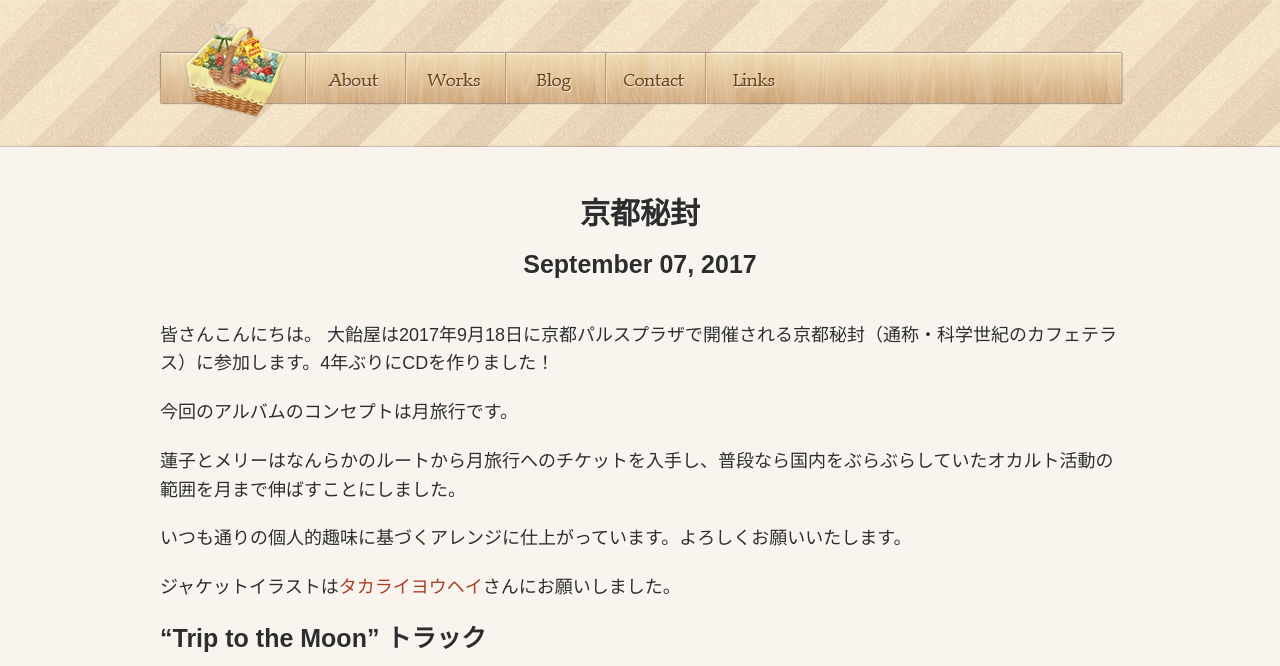
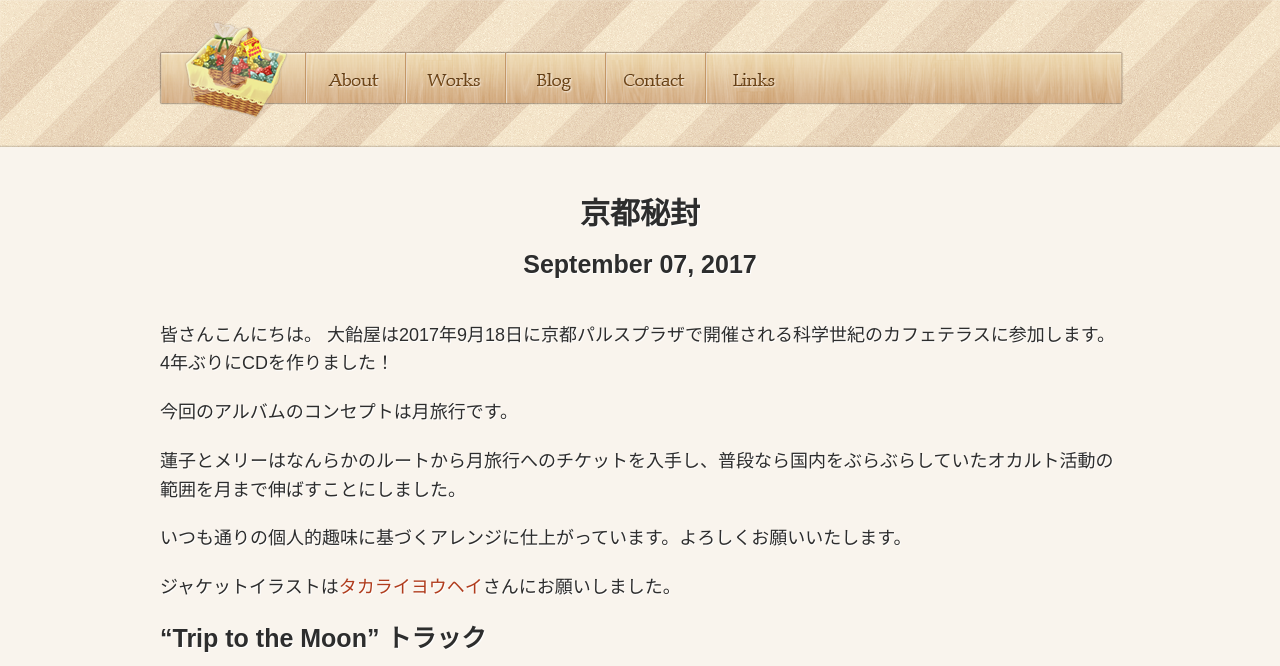
Before and after one commit to oameya/oameya.com, a Jekyll site: the page built from _posts/2017-09-07-kyoto-hifuu.markdown, in a window 1280 px wide and 900 px high, cut to the strip 0-666 px from the top of the window. Built offline with Jekyll 4.4.1, drawn with Linux system fonts in a browser that asks for light colours; nearby versions of some CDN libraries.

Commit message:
Updated Kyoto Hifuu

```diff
--- a/_posts/2017-09-07-kyoto-hifuu.markdown
+++ b/_posts/2017-09-07-kyoto-hifuu.markdown
@@ -4,7 +4,7 @@ date: 2017-09-07 12:45:00 +09:00
 ---
 
 皆さんこんにちは。
-大飴屋は2017年9月18日に京都パルスプラザで開催される京都秘封（通称・科学世紀のカフェテラス）に参加します。4年ぶりにCDを作りました！
+大飴屋は2017年9月18日に京都パルスプラザで開催される科学世紀のカフェテラスに参加します。4年ぶりにCDを作りました！
 
 今回のアルバムのコンセプトは月旅行です。
 
```
